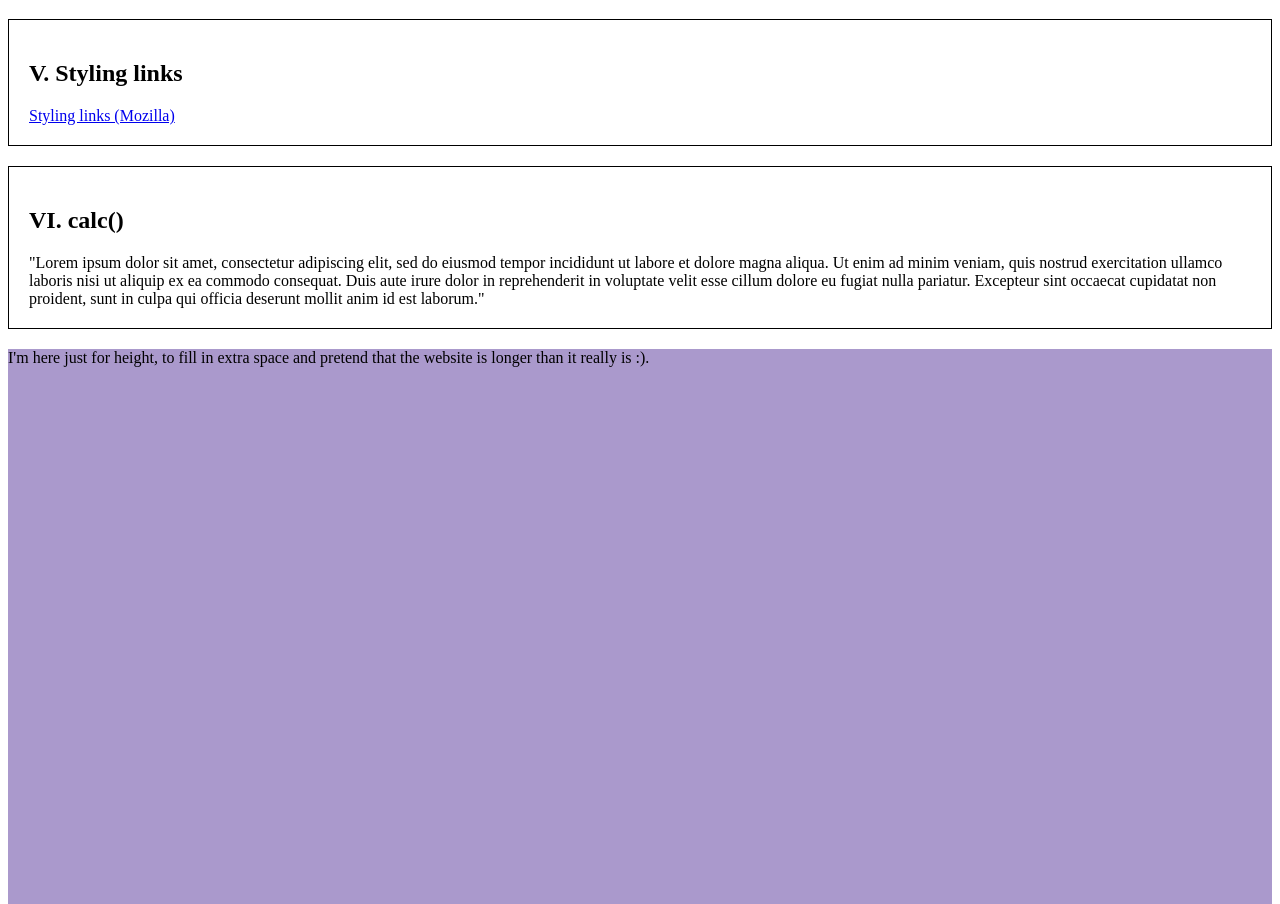
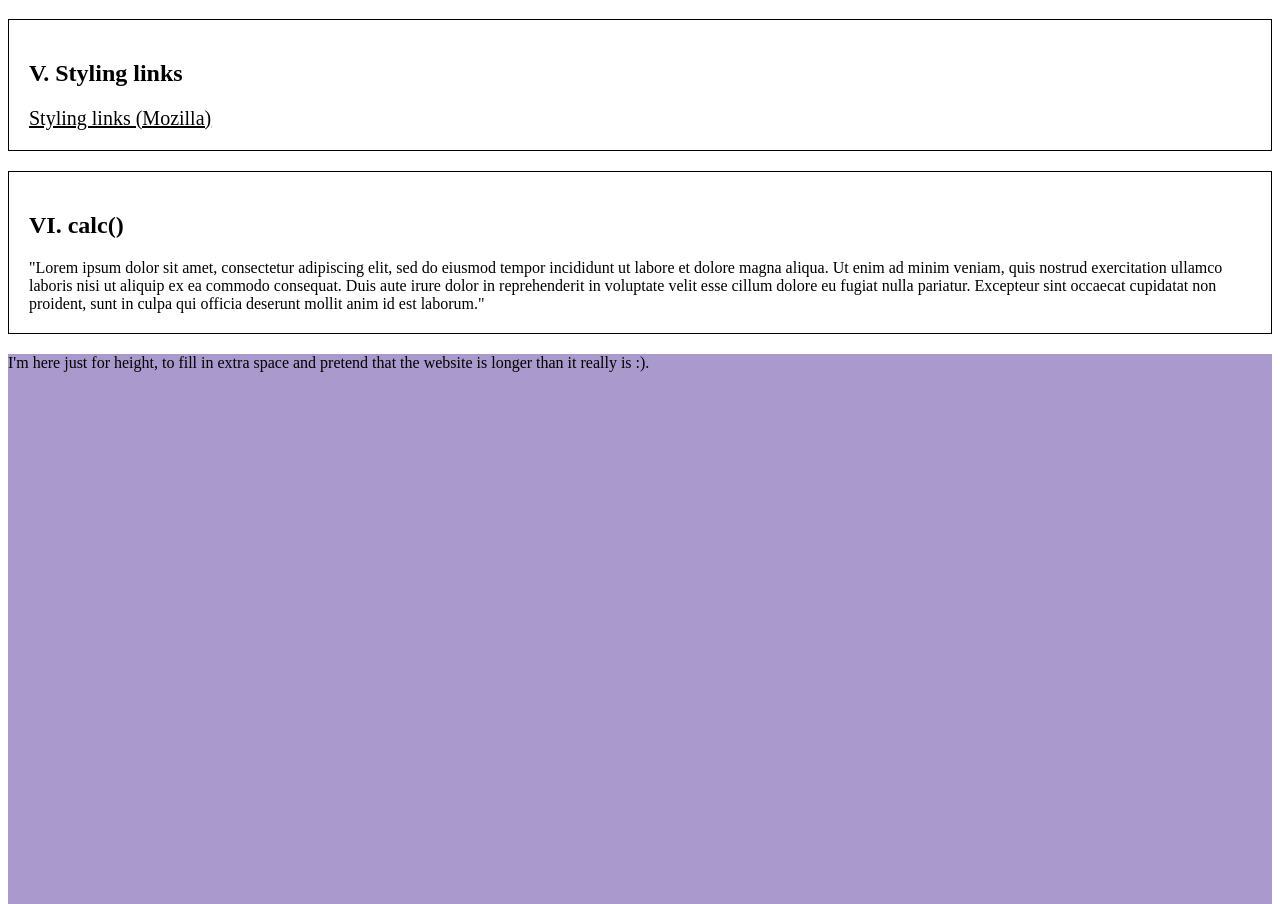
Before and after one commit to Joan-Amudu/IOD-MOD2-Lab2, a plain HTML site: page index.html in a window 1280 px wide. Shown: the part 2293-3197 px from the top of the page. Drawn offline with Linux system fonts and the light colour scheme.

Commit message:
styling links

```diff
--- a/index.html
+++ b/index.html
@@ -79,6 +79,24 @@
         text-transform: capitalize;
         text-decoration: underline;
       }
+
+      a, a:link {
+        color: black;
+        font-size: 20px;
+        font-weight: 100;
+
+      }
+      a:visited {
+        color: blue;
+      }
+      a:hover, a:focus {
+        text-decoration: none;
+        background-color: aqua;
+      }
+      a:active {
+        color: red;
+      }
+
 
 
       /* VI. calc() */
```
